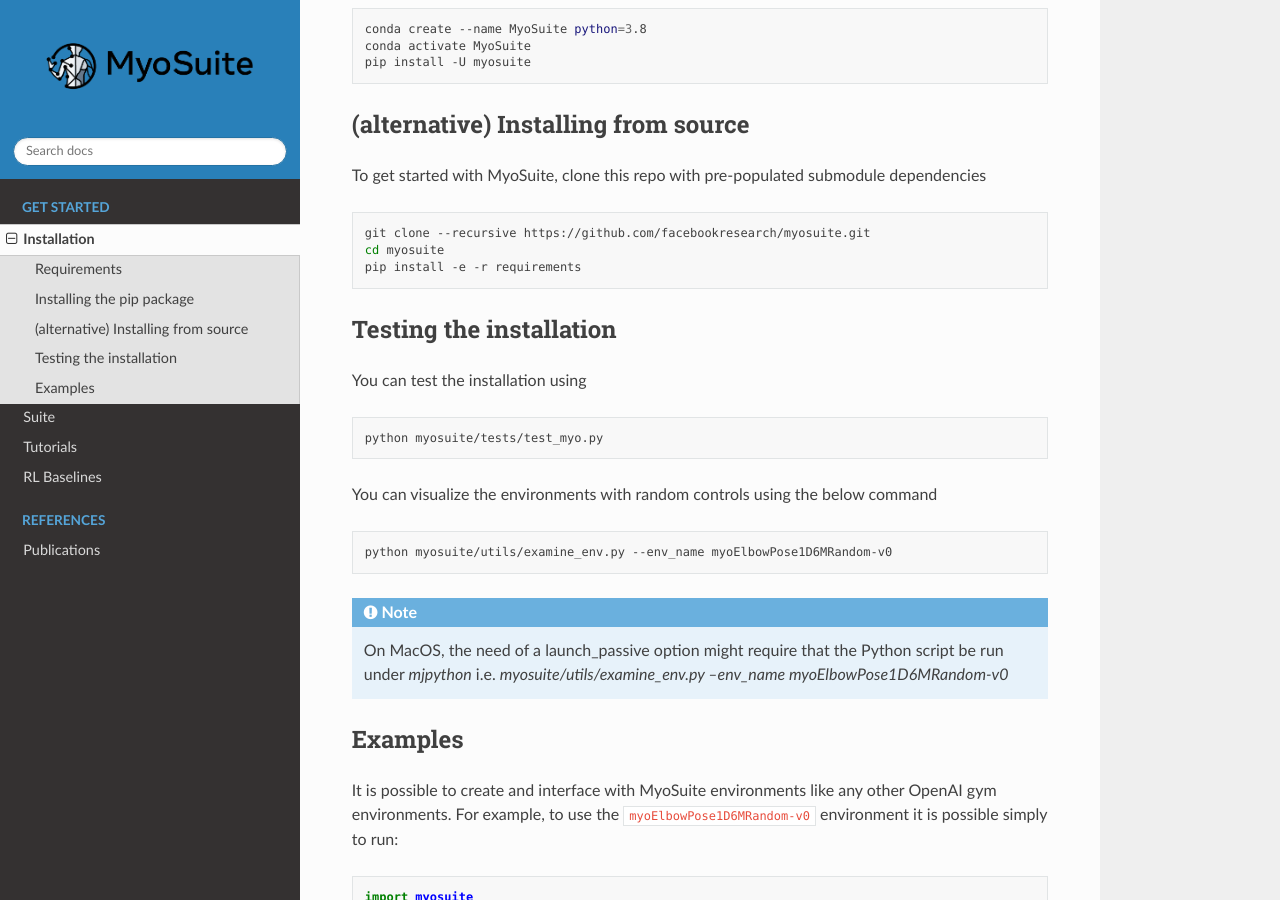
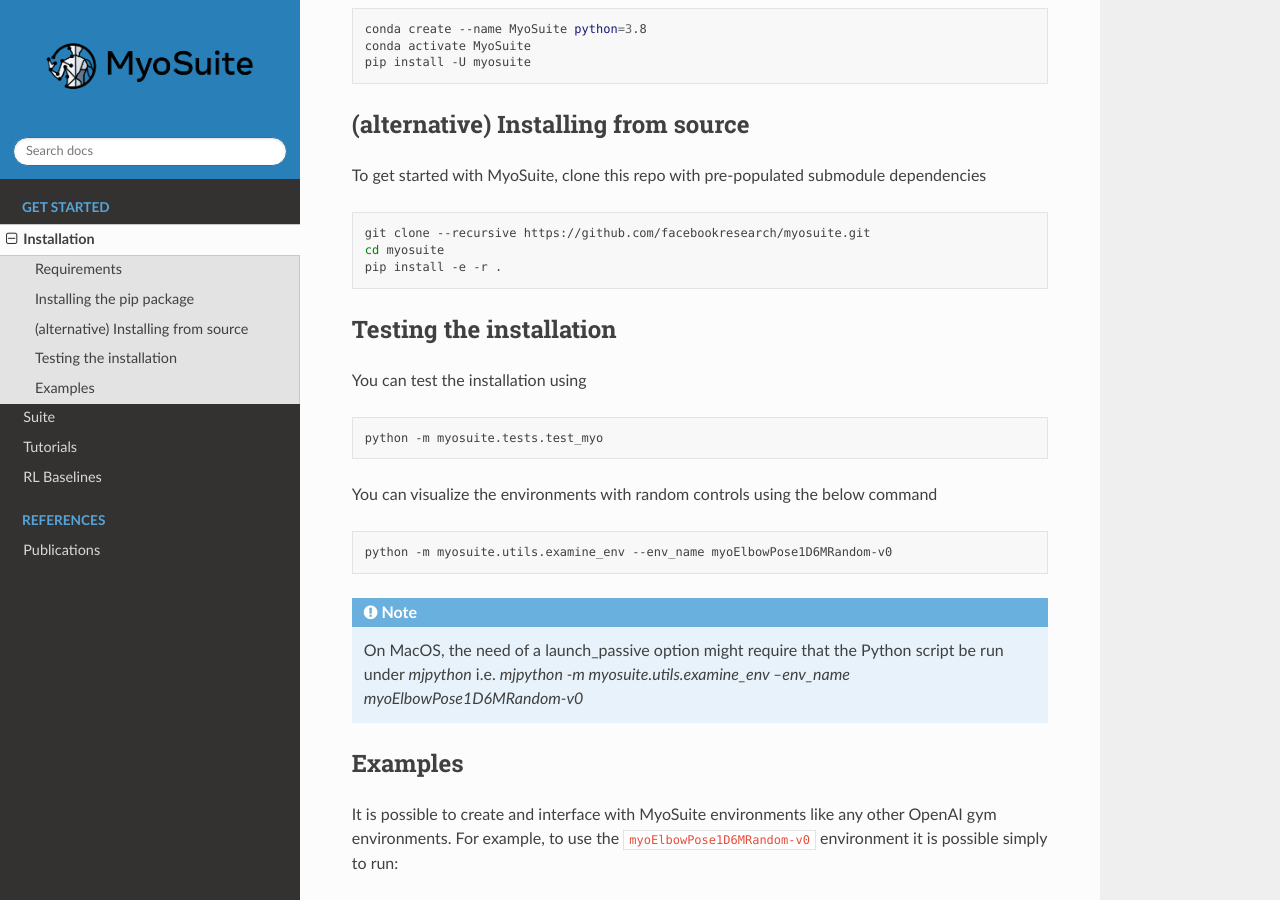
Before and after one commit to MyoHub/myosuite, a Sphinx documentation site: the page built from docs/source/install.rst, in a window 1280 px wide and 900 px high, scrolled down 408 px. Built offline with Sphinx 7.4.7 and the Read the Docs theme 2.0.0, drawn with Linux system fonts in a browser that asks for light colours.

Commit message:
update instructions

```diff
--- a/docs/source/install.rst
+++ b/docs/source/install.rst
@@ -31,7 +31,7 @@ To get started with MyoSuite, clone this repo with pre-populated submodule depen
 
    git clone --recursive https://github.com/facebookresearch/myosuite.git
    cd myosuite
-   pip install -e -r requirements
+   pip install -e -r .
 
 Testing the installation
 ~~~~~~~~~~~~~~~~~~~~~~~~
@@ -40,17 +40,17 @@ You can test the installation using
 
 .. code-block:: bash
 
-   python myosuite/tests/test_myo.py
+   python -m myosuite.tests.test_myo
 
 You can visualize the environments with random controls using the below command
 
 .. code-block:: bash
 
-   python myosuite/utils/examine_env.py --env_name myoElbowPose1D6MRandom-v0
+   python -m myosuite.utils.examine_env --env_name myoElbowPose1D6MRandom-v0
 
 .. note::
    On MacOS, the need of a launch_passive option might require that the Python script be run under `mjpython` i.e.
-   `myosuite/utils/examine_env.py --env_name myoElbowPose1D6MRandom-v0`
+   `mjpython -m myosuite.utils.examine_env --env_name myoElbowPose1D6MRandom-v0`
 
 Examples
 ~~~~~~~~~
```
